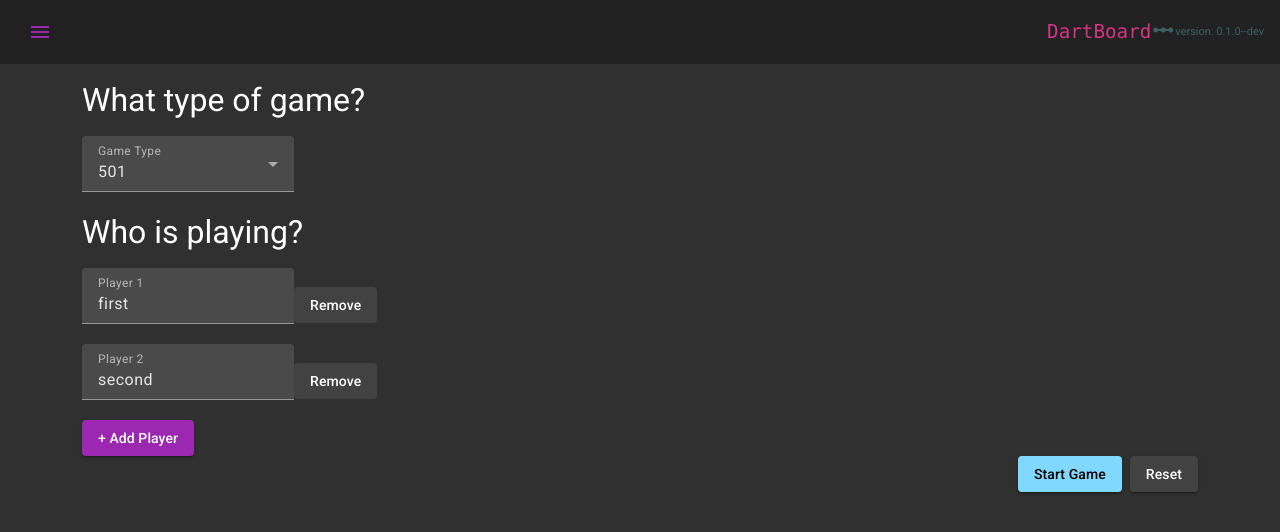
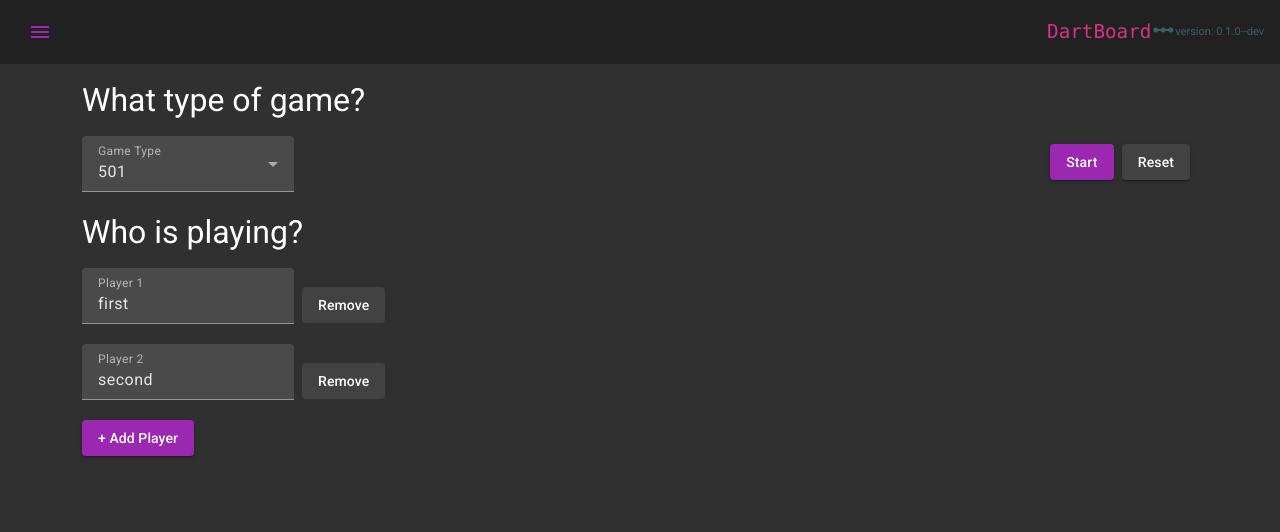
Before and after one commit to ric03/dart-board, an Angular app: page / in a window 1280 px wide. Shown: the top 532 px of the page. Built offline with nearby package versions, Linux system fonts and the light colour scheme.

Commit message:
feat: save playernames localstorage

```diff
--- a/src/app/modules/game-selection/game-selection/game-selection.component.html
+++ b/src/app/modules/game-selection/game-selection/game-selection.component.html
@@ -2,6 +2,7 @@
   <form [formGroup]="formGroup" (ngSubmit)="onSubmit()" (reset)="onReset($event)">
 
     <h4>What type of game?</h4>
+    <div class="d-flex flex-row justify-content-between">
       <mat-form-field appearance="fill">
         <mat-label class="text">Game Type</mat-label>
         <mat-select formControlName="gameType">
@@ -11,22 +12,21 @@
         </mat-select>
       </mat-form-field>
 
+      <div class="d-flex py-2 px-2">
+        <button mat-raised-button color="accent" type="submit">Start</button>
+        <button mat-raised-button class="ms-2" type="reset">Reset</button>
+      </div>
+    </div>
     <h4>Who is playing?</h4>
     <div formArrayName="playerNames">
       <div *ngFor="let playerName of playerNames.controls; let i=index">
         <mat-form-field appearance="fill">
           <mat-label>Player {{ i + 1 }}</mat-label>
-          <input matInput id="playerName-{{ i }}" type="text" [formControlName]="i">
+          <input matInput id="playerName-{{ i }}" type="text" [formControlName]="i" value="{{playerName}}">
         </mat-form-field>
-        <button mat-flat-button type="button" (click)="removePlayerName(i)">Remove</button>
+        <button mat-flat-button class="ms-2" type="button" (click)="removePlayerName(i)">Remove</button>
       </div>
       <button mat-raised-button color="accent" type="button" (click)="addPlayerName()"> + Add Player</button>
     </div>
-
-    <div class="d-flex justify-content-end">
-      <button mat-raised-button color="primary" type="submit">Start Game</button>
-      <button mat-raised-button class="ms-2" type="reset">Reset</button>
-    </div>
-
   </form>
 </div>
--- a/src/app/modules/game-selection/game-selection/game-selection.component.ts
+++ b/src/app/modules/game-selection/game-selection/game-selection.component.ts
@@ -1,5 +1,5 @@
-import {Component} from '@angular/core';
-import {UntypedFormArray, UntypedFormBuilder, UntypedFormGroup} from '@angular/forms';
+import {Component, OnInit} from '@angular/core';
+import {FormArray, FormBuilder, FormControl, FormGroup, UntypedFormArray} from '@angular/forms';
 import {Router} from "@angular/router";
 import {GameType} from '../../../models/enum/GameType';
 
@@ -7,12 +7,15 @@ import {GameType} from '../../../models/enum/GameType';
   selector: 'app-game-selection',
   templateUrl: './game-selection.component.html',
 })
-export class GameSelectionComponent {
+export class GameSelectionComponent implements OnInit {
 
   // Create a reference, to make the enum accessible in the html-template
   gameType = GameType;
 
-  formGroup: UntypedFormGroup = this.fb.group({
+  formGroup: FormGroup<{
+    gameType: FormControl<any>,
+    playerNames: FormArray<FormControl<any>>
+  }> = this.fb.group({
     gameType: GameType.Simple501,
     playerNames: this.fb.array([
       this.fb.control('first'),
@@ -25,9 +28,16 @@ export class GameSelectionComponent {
     playerNames: ['first', 'second']
   }
 
-  constructor(private fb: UntypedFormBuilder,
+  constructor(private fb: FormBuilder,
               private router: Router,
   ) {
+
+  }
+
+  ngOnInit(): void {
+    if (localStorage.getItem('playerNames')) {
+      this.formGroup.controls.playerNames = this.fb.array(JSON.parse(localStorage.getItem('playerNames')!));
+    }
   }
 
   get playerNames(): UntypedFormArray {
@@ -46,7 +56,7 @@ export class GameSelectionComponent {
   }
 
   onSubmit() {
-    const playerNames = this.formGroup.value.playerNames;
+    const playerNames = this.formGroup.controls.playerNames.value;
     const gameType = this.formGroup.value.gameType;
 
     if (gameType == GameType.Simple501 || gameType == GameType.DoubleOut501) {
@@ -54,7 +64,7 @@ export class GameSelectionComponent {
     } else {
       this.router.navigate(['cricketboard'], {queryParams: {gameType, playerNames}});
     }
-
+    localStorage.setItem('playerNames', JSON.stringify(playerNames));
   }
 
   onReset(event: Event) {
```
Lines whose indentation alone changed are shown as unchanged.
